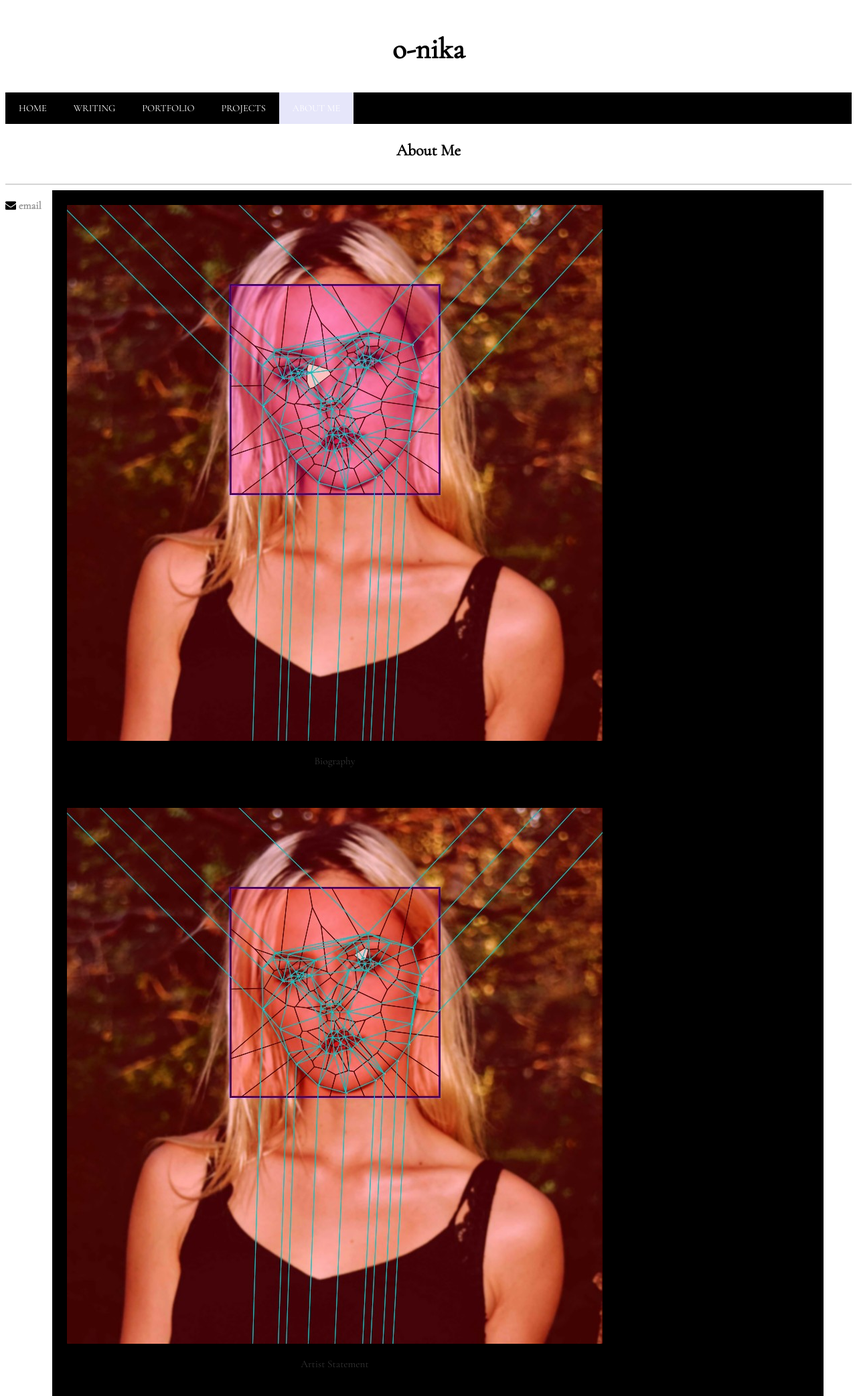
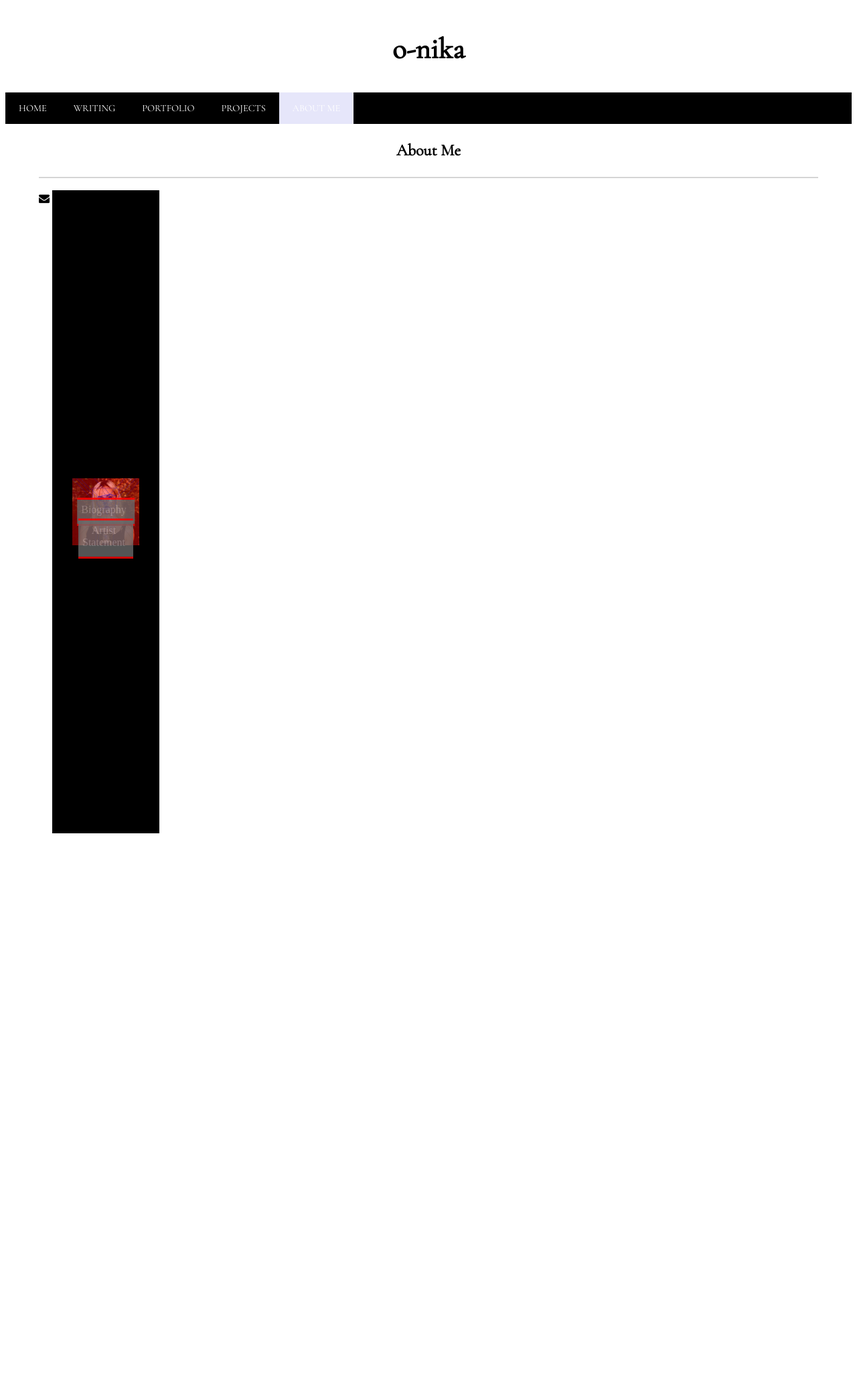
Before and after one commit to nikaroxanne/nikaroxanne.github.io, a Jekyll site: the page built from aboutme.html, in a window 1280 px wide. Shown: the whole page at 67% size. Built offline with Jekyll 4.4.1, drawn with Linux system fonts in a browser that asks for light colours; some web fonts are replaced; after the commit the page ends 1254 px from its top, so only the background shows below that.

Commit message:
modifying pages with multiple hero images and hero text overlay

```diff
--- a/aboutme.html
+++ b/aboutme.html
@@ -9,26 +9,13 @@
 
 <div class = "backgroundSection">
 
-	<div class = "aboutMe">
-		{% for image in site.static_files %}
-			{% if image.path contains 'images/163images/voronoi-fun1' %}
-				<div class = "aboutMeSection">
-					<a href="{{site.url}}/aboutMe/bio" class="image">
-						<img class = "imageLink" src="{{site.url}}/{{image.path}}" alt = "Snapchat Triangulations">
-					</a>
-					<p> Biography </p>
-				</div>
-			{% endif %}
-
-			{% if image.path contains 'images/163images/voronoi-teal' %}
-				<div class = "aboutMeSection">
-					<a href="{{site.url}}/aboutMe/artistStatement" class="image">
-						<img class = "imageLink" src="{{site.url}}/{{image.path}}" alt = "Living Archive Project">
-					</a>
-					<p> Artist Statement </p>
-				</div>
-			{% endif %}
-		{% endfor %}
+	<div class = "aboutMeBio">
+		<div class = "hero-text">
+			<a href="{{site.url}}/aboutMe/bio"> Biography </a>
+	</div>
+	<div class = "aboutMeArtistStatement">
+		<div class = "hero-text">
+			<a href="{{site.url}}/aboutMe/artistStatement"> Artist Statement </a>
 	</div>
 
 </div>
--- a/css/main.css
+++ b/css/main.css
@@ -613,7 +613,6 @@
 	background-position: center center;
 	background-repeat: no-repeat;
 	background-size: contain;
-	padding: 30px;
 	margin: 30px;
 }
 
@@ -653,23 +652,35 @@
 	position: absolute;
 }
 
+.aboutMeBio, .aboutMeArtistStatement, .portfolioDrawings, .portfolioPaintings, .portfolioCompArt {
+	padding: 10px;
+	height: 100vh;
+	width: auto;
+	position: relative;
+	background-position: center center;
+	background-repeat: no-repeat;
+	background-size: contain;
+	margin: 30px;
+	float: left;
+}
 
-.projectSections, .portfolio, .aboutMe {
-	position: relative;
-	margin: auto;
+.aboutMeBio {
+	background-image: url('/assets/images/163images/voronoi-6.jpg');
+}
+
+.aboutMeArtistStatement {
+	background-image: url('/assets/images/163images/voronoi-6.jpg');
+}
+
+.portfolioDrawings {
+	background-image: url('/assets/images/drawings/maps/mappingnew2');
+}
+
+.portfolioPaintings {
+	background-image: url('assets/images/paintings/arith');
 }
 
 
-.project, .portfolioSection, .aboutMeSection {
-	padding: 10px;
-	margin: 10px;
-	text-align: center;
-	font-family: 'Cormorant Garamond', serif;
-	font-size: 0.8em;
-	border: 1px solid black;
-	border-radius: 2px;
-	float: left;
-}
 
 footer ul {
 	font-family: 'Cormorant Garamond', serif;
```
Also changed, not shown: portfolio.html (+11 -28 lines).
